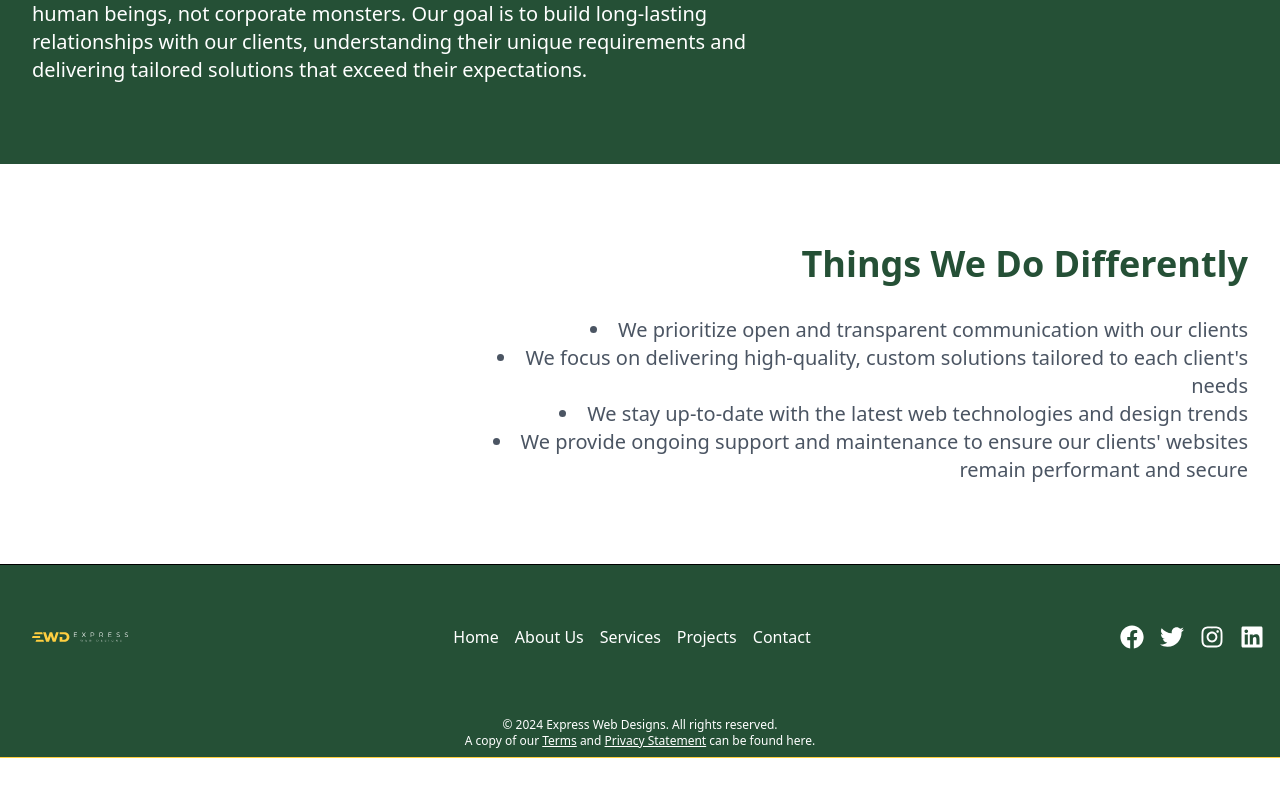
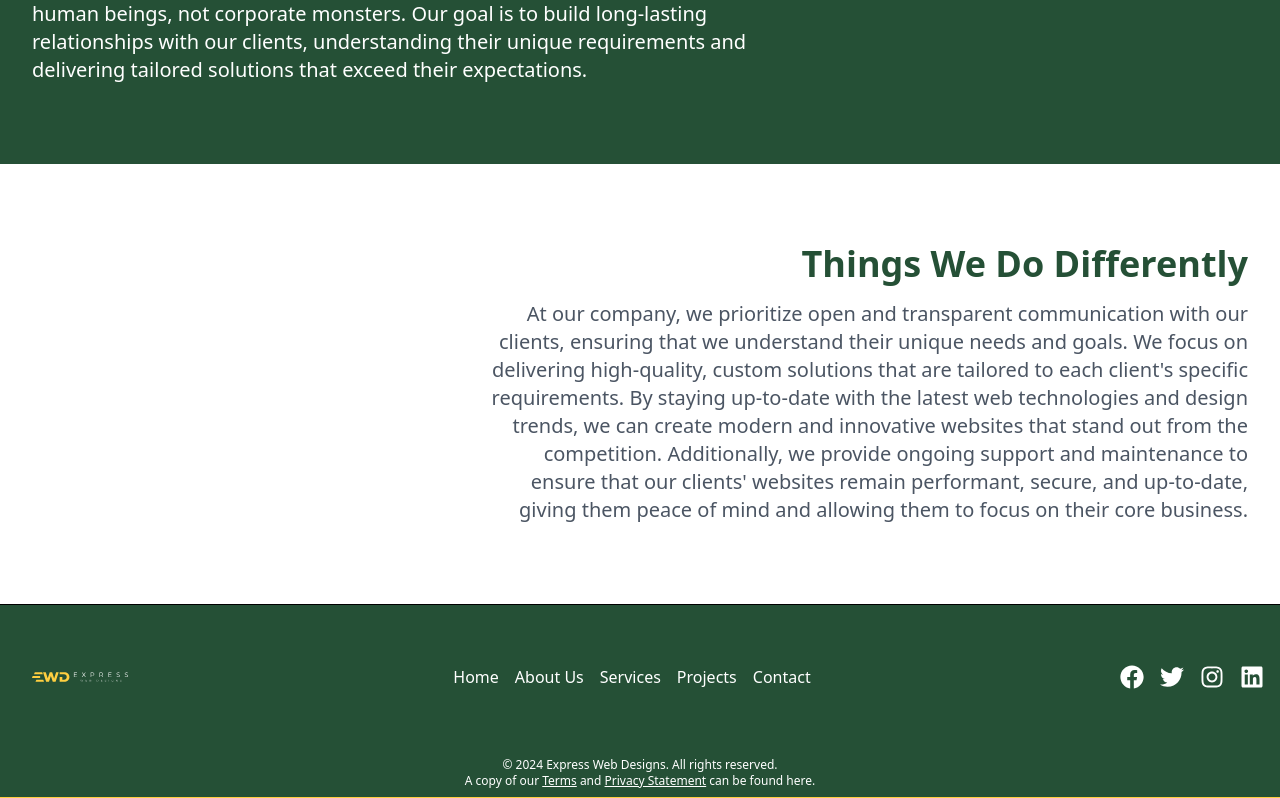
Before and after one commit to jdm1991/final-express, a Next.js app: page /about in a window 1280 px wide. Shown: the part 996-1794 px from the top of the page. Before the commit the page ends 1754 px from the top, so only its background shows below. Built offline with nearby package versions, Linux system fonts and the light colour scheme.

Commit message:
Latest change

```diff
--- a/src/app/about/page.jsx
+++ b/src/app/about/page.jsx
@@ -61,24 +61,18 @@ export default function About() {
               <h2 className="text-3xl font-extrabold text-[#255036] sm:text-4xl">
                 Things We Do Differently
               </h2>
-              <ul className="mt-8 max-w-3xl ml-auto text-xl text-gray-600 list-disc list-inside">
-                <li>
-                  We prioritize open and transparent communication with our
-                  clients
-                </li>
-                <li>
-                  We focus on delivering high-quality, custom solutions tailored
-                  to each client's needs
-                </li>
-                <li>
-                  We stay up-to-date with the latest web technologies and design
-                  trends
-                </li>
-                <li>
-                  We provide ongoing support and maintenance to ensure our
-                  clients' websites remain performant and secure
-                </li>
-              </ul>
+              <p className="mt-4 max-w-3xl ml-auto text-xl text-gray-600">
+                At our company, we prioritize open and transparent communication
+                with our clients, ensuring that we understand their unique needs
+                and goals. We focus on delivering high-quality, custom solutions
+                that are tailored to each client's specific requirements. By
+                staying up-to-date with the latest web technologies and design
+                trends, we can create modern and innovative websites that stand
+                out from the competition. Additionally, we provide ongoing
+                support and maintenance to ensure that our clients' websites
+                remain performant, secure, and up-to-date, giving them peace of
+                mind and allowing them to focus on their core business.
+              </p>
             </div>
           </div>
         </section>
```
